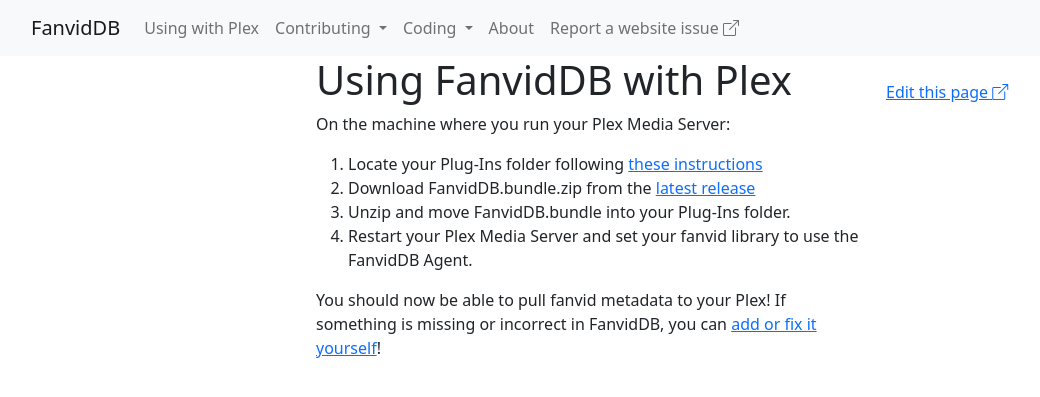
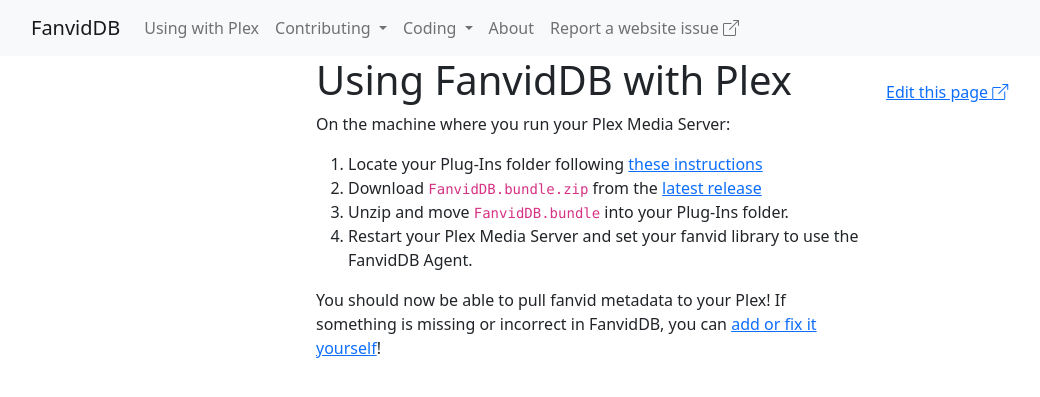
Before and after one commit to FanvidDB/fanviddb-server, a Jekyll site: the page built from docs/index.md, in a window 1280 px wide. Shown: the top 397 px of the page, without its empty margins (51-1091 px from the left). Built offline with Jekyll 4.4.1, drawn with Linux system fonts in a browser that asks for light colours; nearby versions of some CDN libraries.

Commit message:
Minor formatting changes

```diff
--- a/docs/index.md
+++ b/docs/index.md
@@ -8,8 +8,8 @@
 On the machine where you run your Plex Media Server:
 
 1. Locate your Plug-Ins folder following [these instructions](https://support.plex.tv/articles/201106098-how-do-i-find-the-plug-ins-folder/)
-2. Download FanvidDB.bundle.zip from the [latest release](https://github.com/FanvidDB/FanvidDB.bundle/releases)
-3. Unzip and move FanvidDB.bundle into your Plug-Ins folder.
+2. Download `FanvidDB.bundle.zip` from the [latest release](https://github.com/FanvidDB/FanvidDB.bundle/releases)
+3. Unzip and move `FanvidDB.bundle` into your Plug-Ins folder.
 4. Restart your Plex Media Server and set your fanvid library to use the FanvidDB Agent.
 
 You should now be able to pull fanvid metadata to your Plex! If something is missing or incorrect in FanvidDB, you can [add or fix it yourself](/contributing/fanvid-data.html)!
```
